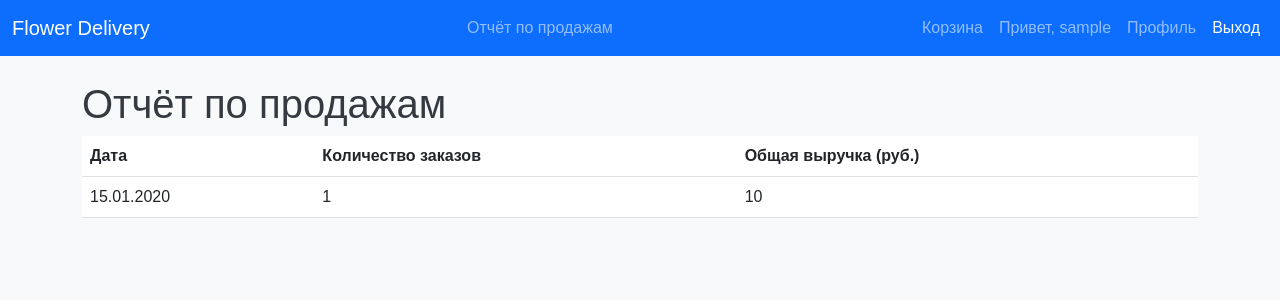
After one commit to sabir116rus/Final_project, a Django app: page /sales_report/ in a window 1280 px wide. The commit adds this page. Shown: the top 300 px of the page. Run offline with Django 5.2, Linux system fonts and the light colour scheme; a user stored in the database is signed in; tables that the repository leaves empty hold one stand-in row (values such as "Sample post").

Commit message:
Added the report to the site

```diff
--- a/flower_delivery/flower_delivery/urls.py
+++ b/flower_delivery/flower_delivery/urls.py
@@ -9,7 +9,7 @@ urlpatterns = [
     path('admin/', admin.site.urls),
     path('', include('products.urls')),
     path('', include('users.urls')),
-    path('', include('orders.urls')),  # Добавлено
+    path('', include('orders.urls')),
 ]
 
 if settings.DEBUG:
--- /dev/null
+++ b/flower_delivery/orders/templates/orders/sales_report.html
@@ -0,0 +1,27 @@
+<!-- orders/templates/orders/sales_report.html -->
+
+{% extends 'base.html' %}
+
+{% block title %}Отчёт по продажам{% endblock %}
+
+{% block content %}
+<h1>Отчёт по продажам</h1>
+<table class="table">
+    <thead>
+        <tr>
+            <th>Дата</th>
+            <th>Количество заказов</th>
+            <th>Общая выручка (руб.)</th>
+        </tr>
+    </thead>
+    <tbody>
+        {% for entry in sales_data %}
+        <tr>
+            <td>{{ entry.date|date:"d.m.Y" }}</td>
+            <td>{{ entry.total_orders }}</td>
+            <td>{{ entry.total_revenue }}</td>
+        </tr>
+        {% endfor %}
+    </tbody>
+</table>
+{% endblock %}
--- a/flower_delivery/orders/urls.py
+++ b/flower_delivery/orders/urls.py
@@ -7,6 +7,7 @@ urlpatterns = [
     path('cart/', views.cart_detail, name='cart_detail'),
     path('cart/add/<int:product_id>/', views.cart_add, name='cart_add'),
     path('cart/remove/<int:product_id>/', views.cart_remove, name='cart_remove'),
-    path('cart/update/', views.cart_update, name='cart_update'),  # Добавлено
+    path('cart/update/', views.cart_update, name='cart_update'),
     path('order/create/', views.order_create, name='order_create'),
+    path('sales_report/', views.sales_report, name='sales_report'),
 ]
--- a/flower_delivery/orders/views.py
+++ b/flower_delivery/orders/views.py
@@ -4,7 +4,7 @@ from django.shortcuts import render, redirect, get_object_or_404
 from products.models import Product
 from .cart import Cart
 from django.views.decorators.http import require_POST
-from .models import OrderItem
+from .models import OrderItem, Order
 from django.contrib.auth.decorators import login_required
 from .forms import OrderCreateForm
 from django.contrib import messages
@@ -13,7 +13,10 @@ from django.conf import settings
 from asgiref.sync import async_to_sync, sync_to_async
 from aiogram import Bot
 import os
-from aiogram.types import FSInputFile  # Импортируем FSInputFile
+from aiogram.types import FSInputFile
+from django.contrib.admin.views.decorators import staff_member_required
+from django.db.models import Sum, Count
+from django.db.models.functions import TruncDay
 
 @login_required
 def order_create(request):
@@ -138,3 +141,13 @@ def cart_remove(request, product_id):
 def cart_detail(request):
     cart = Cart(request)
     return render(request, 'orders/cart_detail.html', {'cart': cart})
+
+@staff_member_required
+def sales_report(request):
+    # Агрегируем данные по дням
+    sales_data = Order.objects.values(date=TruncDay('created_at')).annotate(
+        total_orders=Count('id'),
+        total_revenue=Sum('total_price')
+    ).order_by('-date')
+
+    return render(request, 'orders/sales_report.html', {'sales_data': sales_data})
--- a/flower_delivery/templates/base.html
+++ b/flower_delivery/templates/base.html
@@ -22,6 +22,14 @@
                 <span class="navbar-toggler-icon"></span>
             </button>
             <div class="collapse navbar-collapse" id="navbarNav">
+                <ul class="navbar-nav ms-auto">
+                    <!-- Другие пункты меню -->
+                    {% if user.is_staff %}
+                    <li class="nav-item">
+                        <a class="nav-link" href="{% url 'sales_report' %}">Отчёт по продажам</a>
+                    </li>
+                    {% endif %}
+                </ul>
                 <ul class="navbar-nav ms-auto">
                     <li class="nav-item">
                         <a class="nav-link position-relative" href="{% url 'cart_detail' %}">
```
